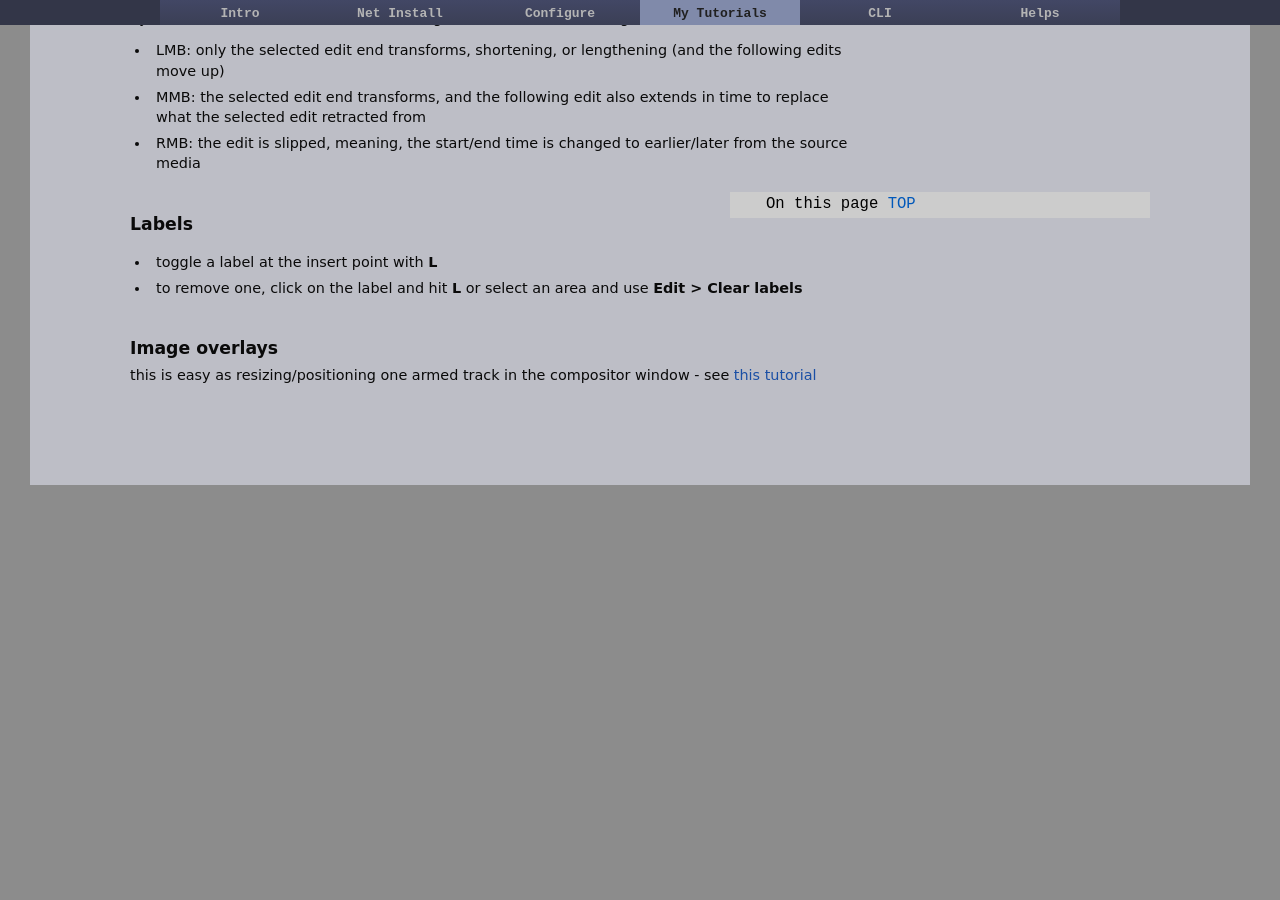
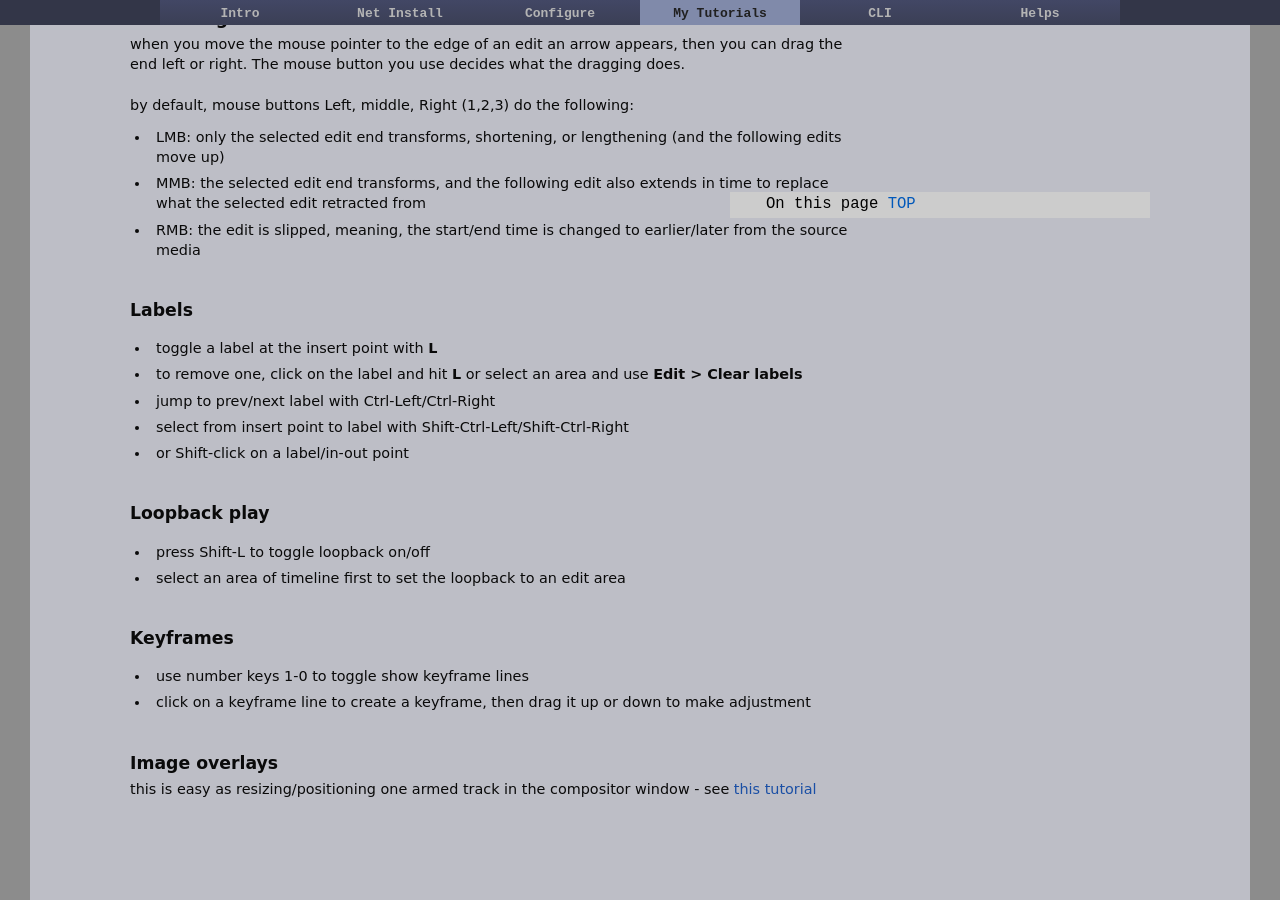
Before and after one commit to dquinton/debian-install, a Jekyll site: the page built from tutorial/04c-cinelerra.html, in a window 1280 px wide and 900 px high, scrolled down 2741 px. Built offline with Jekyll 4.4.1, drawn with Linux system fonts in a browser that asks for light colours; before the commit the page ends 3226 px from its top, so only the background shows below that; some of the changed text lies outside the part shown.

Commit message:
updating pages

```diff
--- a/tutorial/04b-video-editors.html
+++ b/tutorial/04b-video-editors.html
@@ -199,7 +199,7 @@
 <li>not a program for movie editing beginners -ui is perhaps more confusing</td></tr>
 
 
-<tr><td><span style="font-size: 1.3em;font-weight: bold; ">cinelerra (GG)</span> &nbsp;&nbsp;&nbsp;&nbsp;30-4 =26</td></tr>
+<tr><td><span style="font-size: 1.3em;font-weight: bold; ">cinelerra (GG)</span> &nbsp;&nbsp;&nbsp;&nbsp;31-4 =27</td></tr>
 
 <tr><td><ul><li>multiple options for playback, recording etc
 <li>multiple media loading methods called insert strategies
@@ -210,12 +210,13 @@
 <li>different mouse button modes for dragging clip ends
 <li>can select from label or to next label
 <li>resource window is very easy to use, keeps media, clips from viewer, effects and transitions
-<li>keyframes made by LMB on the white line running through the track, then dragging the line up/down to create fader curves <b>+2</b>
+<li>keyframes made by clicking on the white line running through the track, then dragging the line up/down to create fader curves - numbers 1-0 show keyframe lines <b>+2</b>
 <li>any area can be muted (made blank space)
 <li>silent space added with Shift-Space
 <li>many options on the track patchbay, such as fader and track nudge
 <li>pink/yellow markers shows where play started from and stopped last
 <li>can play back only area between in/out points with Ctrl-Space
+<li>can set loopback play on a selection
 <li>multiple picture adjustments in the compositor, easy zoom and camera pan <b>+2</b>
 <li>hundreds of effects and transitions can be applied to areas or tracks -drag the effect onto a selected area, or onto in/out points <b>+2</b>
 <li>effects easily turned off or detached from timeline
--- a/tutorial/04c-cinelerra.html
+++ b/tutorial/04c-cinelerra.html
@@ -132,6 +132,20 @@
 <td > S</td>
 <td>save project</td>
 </tr>
+
+<tr>
+<td >Ctrl-Space</td>
+<td>play area between in/out points</td>
+<td > D</td>
+<td>remove last track</td>
+</tr>
+
+<tr>
+<td >Ctrl-L </td>
+<td>set loopback play (whole timeline or selected)</td>
+<td > </td>
+<td></td>
+</tr>
 </tbody></table>
 
 <br><br>
@@ -192,7 +206,26 @@
 <ul>
 <li>toggle a label at the insert point with <b>L</b>
 <li>to remove one, click on the label and hit <b>L</b> or select an area and use <b>Edit > Clear labels</b>
+<li>jump to prev/next label with Ctrl-Left/Ctrl-Right
+<li>select from insert point to label with Shift-Ctrl-Left/Shift-Ctrl-Right
+<li>or Shift-click on a label/in-out point
 </ul>
+
+<br><br>
+<h3>Loopback play</h3>
+<ul>
+<li>press Shift-L to toggle loopback on/off
+<li>select an area of timeline first to set the loopback to an edit area
+</ul>
+
+
+<br><br>
+<h3>Keyframes</h3>
+<ul>
+<li>use number keys 1-0 to toggle show keyframe lines
+<li>click on a keyframe line to create a keyframe, then drag it up or down to make adjustment
+</ul>
+
 
 <br><br>
 <h3>Image overlays </h3>
```
